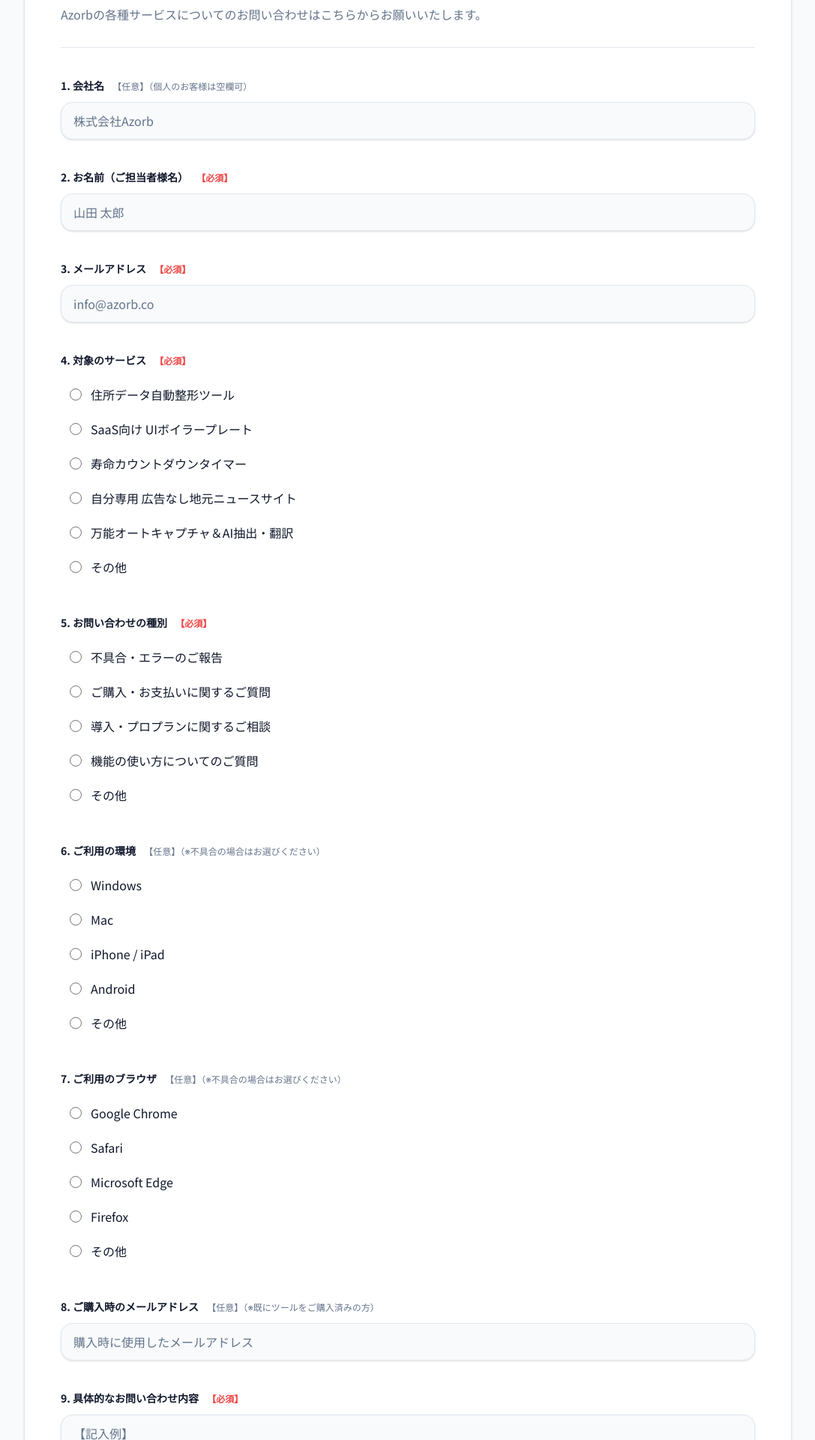
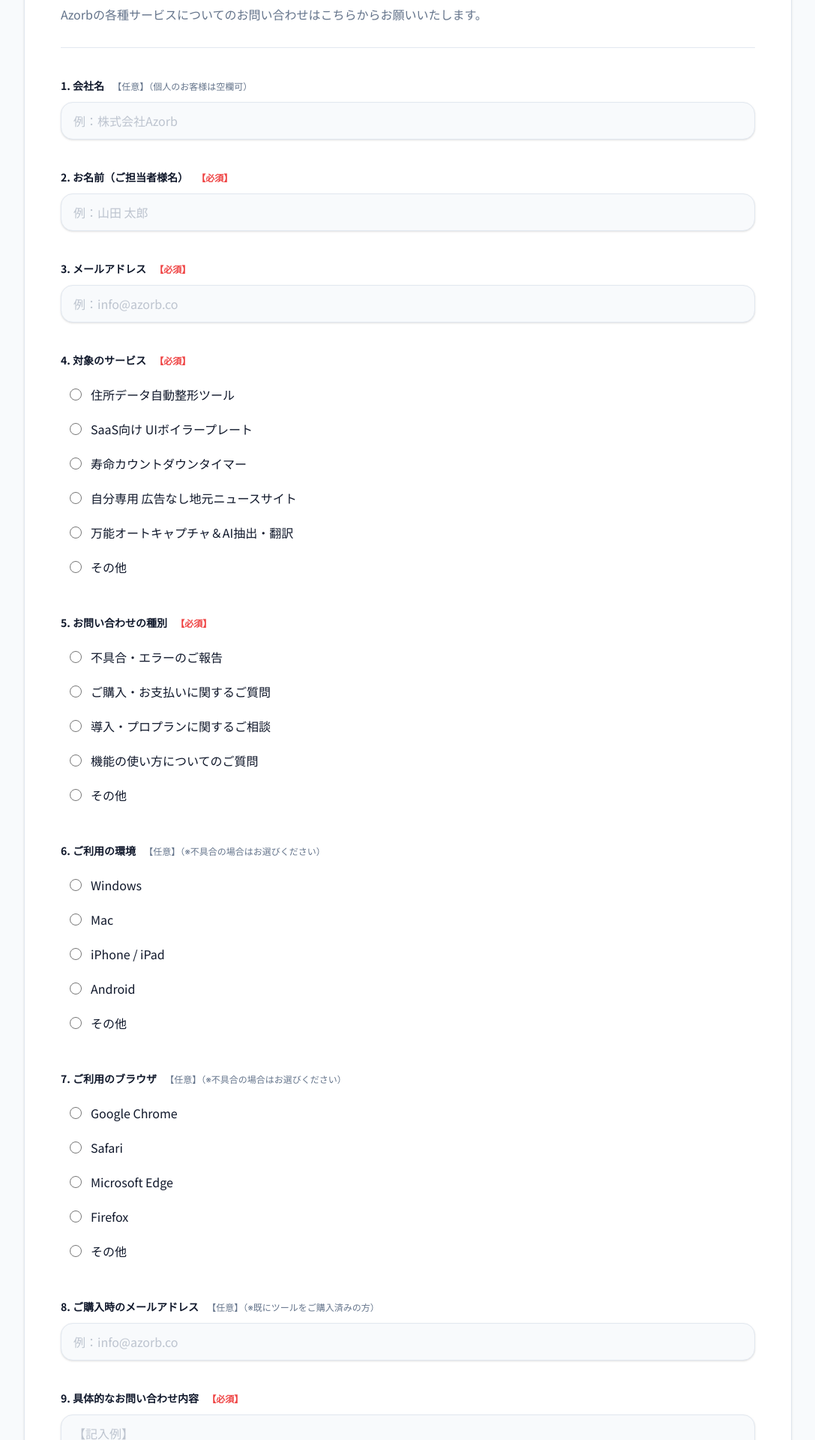
Before and after one commit to giriken35/azorb-site, a Next.js app: page /contact in a window 1280 px wide. Shown: the part 260-2180 px from the top of the page at 75% size, without its empty margins (96-1183 px from the left). Built offline with nearby package versions, Linux system fonts and the light colour scheme.

Commit message:
Lighten placeholders and add '例：' prefix

```diff
--- a/app/contact/page.tsx
+++ b/app/contact/page.tsx
@@ -16,9 +16,9 @@ export default function ContactPage() {
     setIsSubmitting(true);
   };
 
-  const inputClass = "w-full bg-background border border-border rounded-lg px-4 py-3 text-foreground placeholder-muted-foreground focus:outline-none focus:border-brand focus:ring-1 focus:ring-brand transition-all shadow-sm";
+  const inputClass = "w-full bg-background border border-border rounded-lg px-4 py-3 text-foreground placeholder-muted-foreground/40 focus:outline-none focus:border-brand focus:ring-1 focus:ring-brand transition-all shadow-sm";
   const radioGroupClass = "space-y-1.5 p-1";
-  const dynamicInputClass = "w-full bg-muted border border-border rounded-lg px-3 py-2 text-sm text-foreground focus:bg-background focus:outline-none focus:border-brand focus:ring-1 focus:ring-brand mt-2 transition-all shadow-sm";
+  const dynamicInputClass = "w-full bg-muted border border-border rounded-lg px-3 py-2 text-sm text-foreground placeholder-muted-foreground/40 focus:bg-background focus:outline-none focus:border-brand focus:ring-1 focus:ring-brand mt-2 transition-all shadow-sm";
 
   return (
     <div className="min-h-screen bg-background py-16 px-4 sm:px-6">
@@ -49,7 +49,7 @@ export default function ContactPage() {
                 type="text"
                 name="company"
                 className={inputClass}
-                placeholder="株式会社Azorb"
+                placeholder="例：株式会社Azorb"
               />
             </div>
 
@@ -62,7 +62,7 @@ export default function ContactPage() {
                 name="name"
                 required
                 className={inputClass}
-                placeholder="山田 太郎"
+                placeholder="例：山田 太郎"
               />
             </div>
 
@@ -75,7 +75,7 @@ export default function ContactPage() {
                 name="email"
                 required
                 className={inputClass}
-                placeholder="info@azorb.co"
+                placeholder="例：info@azorb.co"
               />
             </div>
 
@@ -232,7 +232,7 @@ export default function ContactPage() {
                 type="email"
                 name="purchase_email"
                 className={inputClass}
-                placeholder="購入時に使用したメールアドレス"
+                placeholder="例：info@azorb.co"
               />
             </div>
 
```
